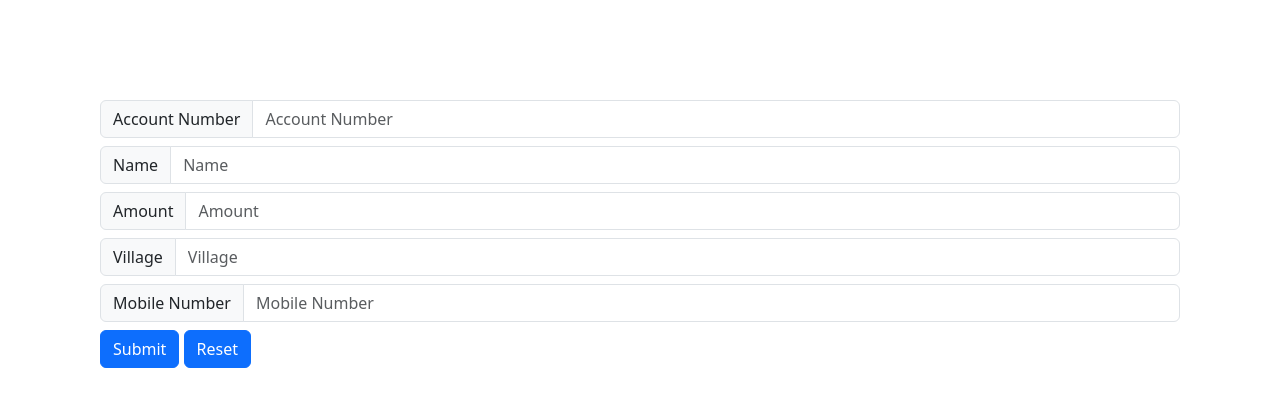
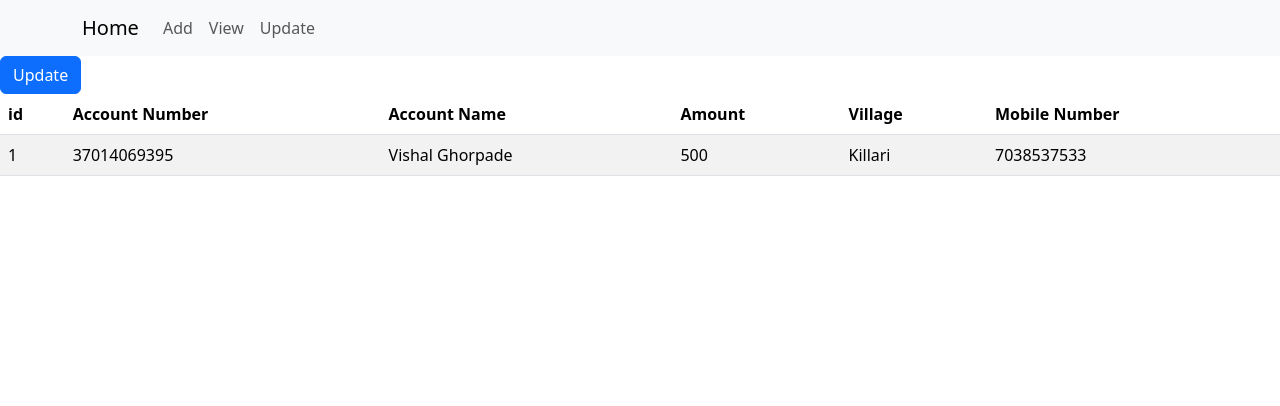
Before and after one commit to vishal78g/Dop-Agent-Kiosk-App, a React (Create React App) app: page /view in a window 1280 px wide. Shown: the top 406 px of the page. Built offline with nearby package versions, Linux system fonts and the light colour scheme.

Commit message:
View Account Functionality added

```diff
--- a/package.json
+++ b/package.json
@@ -10,6 +10,8 @@
     "react": "^18.2.0",
     "react-bootstrap": "^2.10.6",
     "react-dom": "^18.2.0",
+    "react-router": "^7.0.2",
+    "react-router-dom": "^7.0.2",
     "react-scripts": "5.0.1",
     "web-vitals": "^4.2.4"
   },
--- a/public/index.html
+++ b/public/index.html
@@ -24,7 +24,7 @@
       work correctly both with client-side routing and a non-root public URL.
       Learn how to configure a non-root public URL by running `npm run build`.
     -->
-    <title>React App</title>
+    <title>DOP AGENT | KIOSK</title>
   </head>
   <body>
     <noscript>You need to enable JavaScript to run this app.</noscript>
--- a/src/components/App.js
+++ b/src/components/App.js
@@ -1,11 +1,24 @@
+
+import { BrowserRouter, Routes , Route } from "react-router";
 import Account from "./Account";
+import ViewAccounts from "./ViewAccounts"
+import Navigation from "./Navigation";
+import Home from "./Home";
 
 
 function App() {
   return (
-    <div>
-      <Account />
-    </div>
+    <>
+    <BrowserRouter>
+      <Navigation />
+      <Routes>
+        <Route path="/" element={<Home />} />
+        <Route path="/add" element={<Account />} />
+        <Route path="/view" element={<ViewAccounts />} />
+        <Route path="/update" element={<h1>This is update page</h1>} />
+      </Routes>
+      </BrowserRouter>
+    </>
   );
 }
 
--- /dev/null
+++ b/src/components/Home.js
@@ -0,0 +1,7 @@
+import React from "react";
+
+function Home(){
+    return <h1>Welcome to the Home Page</h1>
+}
+
+export default Home;
--- /dev/null
+++ b/src/components/Navigation.js
@@ -0,0 +1,23 @@
+import {  Link } from 'react-router-dom';
+import Container from 'react-bootstrap/Container';
+import Nav from 'react-bootstrap/Nav';
+import Navbar from 'react-bootstrap/Navbar';
+
+function Navigation() {
+    return (
+      <>
+    <Navbar bg="light" data-bs-theme="light">
+    <Container>
+      <Navbar.Brand href="/">Home</Navbar.Brand>
+      <Nav className="me-auto">
+        <Nav.Link href="/add">Add</Nav.Link>
+        <Nav.Link href="/view">View</Nav.Link>
+        <Nav.Link href="/update">Update</Nav.Link>
+      </Nav>
+    </Container>
+    </Navbar>
+    </>
+    );
+}
+
+export default Navigation;
--- /dev/null
+++ b/src/components/ViewAccounts.jsx
@@ -0,0 +1,85 @@
+import React, {useState} from "react";
+import Table from 'react-bootstrap/Table';
+import Button from 'react-bootstrap/Button';
+import axios from "axios";
+
+
+function ViewAccounts(){
+
+    const [accounts,setAccounts]= useState([])
+
+    const handleSubmit = async (e) => {
+        e.preventDefault();
+        const url="http://localhost:9090/api/accounts"
+        const responce = await axios.get(url)
+        .then(function (responce) {
+          const accounts=responce.data;
+          console.log(accounts);
+          accounts.map((newAccount) => {
+            console.log(newAccount.accId);
+            setAccounts((prevAccounts) => {
+              return [...prevAccounts,newAccount]
+            })
+
+
+          })
+
+        }).catch(function (error) {
+            console.log(error);
+        })
+    }
+
+    const updateTable =accounts.map(
+      (account)=>{
+
+          return(
+              <tr>
+                  <td>{account.accId}</td>
+                  <td>{account.accNumber}</td>
+                  <td>{account.accName}</td>
+                  <td>{account.rdAmount}</td>
+                  <td>{account.village}</td>
+                  <td>{account.mobileNo }</td>
+              </tr>
+          )
+      }
+  )
+
+
+
+    return (<>
+
+        <Button as="input" type="submit" value="Update"
+            onClick={handleSubmit}
+        />
+
+        <Table striped>
+        <thead>
+          <tr>
+            <th>id</th>
+            <th>Account Number</th>
+            <th>Account Name</th>
+            <th>Amount</th>
+            <th>Village</th>
+            <th>Mobile Number</th>
+          </tr>
+        </thead>
+        <tbody>
+          <tr>
+            <td>1</td>
+            <td>37014069395</td>
+            <td>Vishal Ghorpade</td>
+            <td>500</td>
+            <td>Killari</td>
+            <td>7038537533</td>
+          </tr>
+
+          {updateTable}
+
+        </tbody>
+    </Table>
+
+    </>)
+
+}
+export default ViewAccounts;
```
Also changed, not shown: src/components/Account.jsx (renamed from src/components/Account.js), 1 other file (tests, documents, lock files or other folders).
